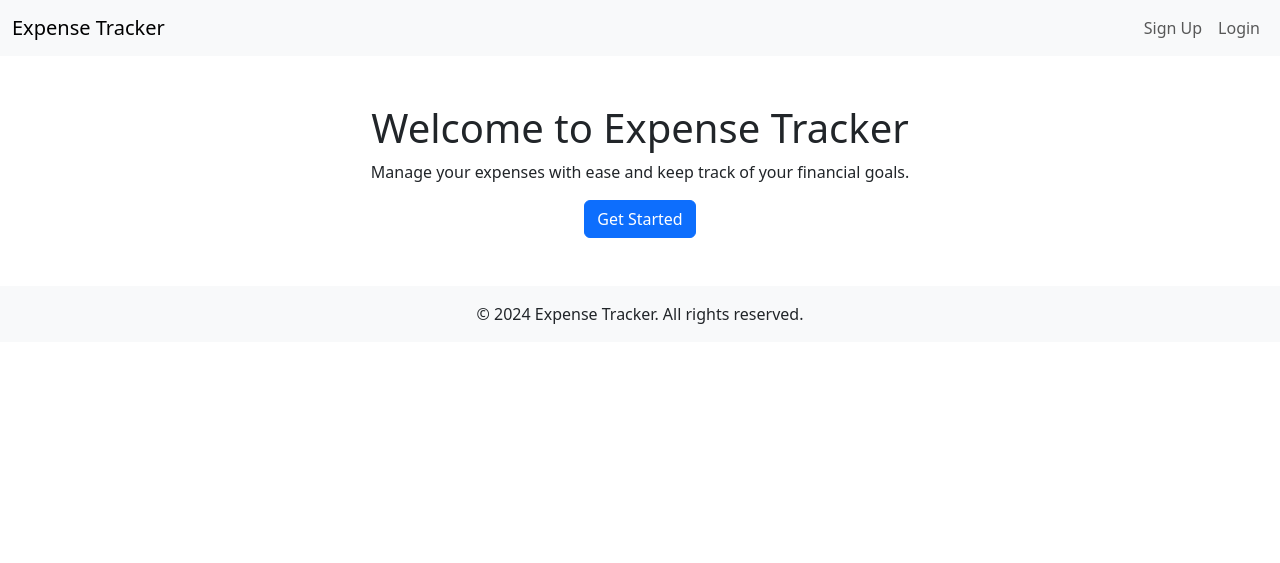
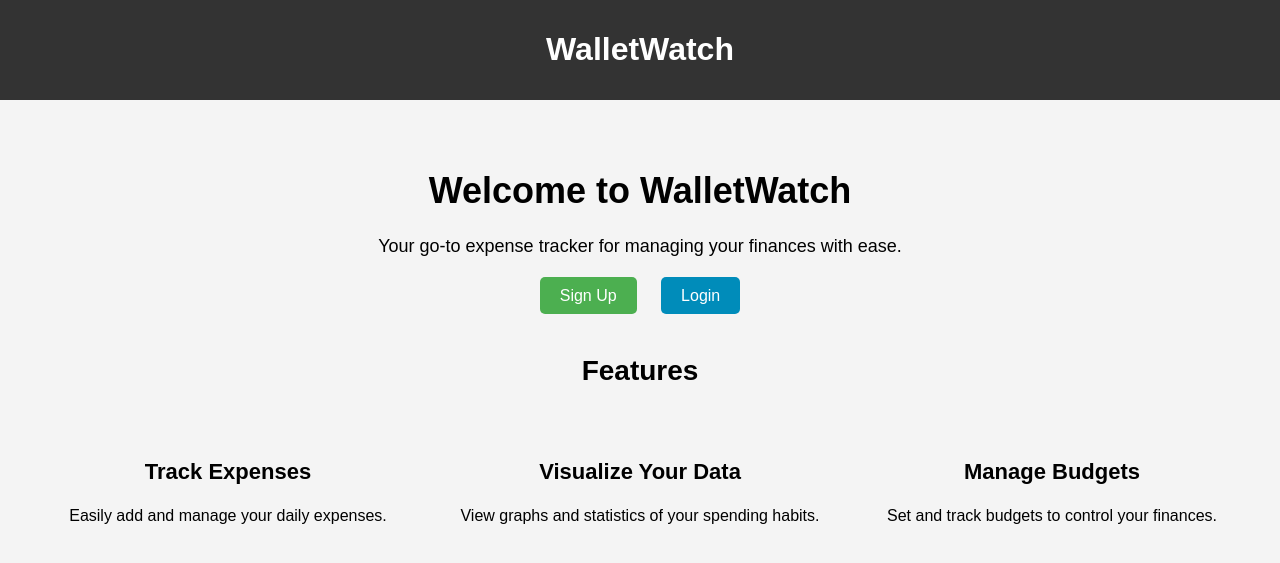
Before and after one commit to stanly08/walletwatch, a Flask app: page / in a window 1280 px wide. Shown: the top 563 px of the page. Run offline with Flask 3, Linux system fonts and the light colour scheme.

Commit message:
Update index.html

```diff
--- a/app/templates/index.html
+++ b/app/templates/index.html
@@ -1,46 +1,36 @@
-<!DOCTYPE html>
-<html lang="en">
-<head>
-    <meta charset="UTF-8">
-    <meta name="viewport" content="width=device-width, initial-scale=1.0">
-    <title>Expense Tracker</title>
-    <link rel="stylesheet" href="{{ url_for('static', filename='styles.css') }}">
-    <link href="https://cdn.jsdelivr.net/npm/bootstrap@5.3.0/dist/css/bootstrap.min.css" rel="stylesheet">
-</head>
-<body>
-    <nav class="navbar navbar-expand-lg navbar-light bg-light">
-        <div class="container-fluid">
-            <a class="navbar-brand" href="{{ url_for('main.home') }}">Expense Tracker</a>
-            <button class="navbar-toggler" type="button" data-bs-toggle="collapse" data-bs-target="#navbarNav" aria-controls="navbarNav" aria-expanded="false" aria-label="Toggle navigation">
-                <span class="navbar-toggler-icon"></span>
-            </button>
-            <div class="collapse navbar-collapse" id="navbarNav">
-                <ul class="navbar-nav ms-auto">
-                    <li class="nav-item">
-                        <a class="nav-link" href="{{ url_for('main.signup') }}">Sign Up</a>
-                    </li>
-                    <li class="nav-item">
-                        <a class="nav-link" href="{{ url_for('main.login') }}">Login</a>
-                    </li>
-                </ul>
-            </div>
+{% extends 'base.html' %}
+
+{% block title %}Welcome to WalletWatch{% endblock %}
+
+{% block content %}
+<!-- Main Introduction Section -->
+<div style="text-align: center; margin-top: 50px;">
+    <h1 style="font-size: 36px;">Welcome to WalletWatch</h1>
+    <p style="font-size: 18px;">Your go-to expense tracker for managing your finances with ease.</p>
+
+    <!-- Call to Action Buttons -->
+    <div style="margin-top: 30px;">
+        <a href="{{ url_for('main.signup') }}" style="text-decoration: none; padding: 10px 20px; background-color: #4CAF50; color: white; font-size: 16px; border-radius: 5px;">Sign Up</a>
+        <a href="{{ url_for('main.login') }}" style="text-decoration: none; padding: 10px 20px; background-color: #008CBA; color: white; font-size: 16px; border-radius: 5px; margin-left: 20px;">Login</a>
+    </div>
+</div>
+
+<!-- Features Section -->
+<div style="margin-top: 50px; text-align: center;">
+    <h2 style="font-size: 28px;">Features</h2>
+    <div style="display: flex; justify-content: center; margin-top: 30px;">
+        <div style="width: 30%; padding: 20px;">
+            <h3 style="font-size: 22px;">Track Expenses</h3>
+            <p style="font-size: 16px;">Easily add and manage your daily expenses.</p>
         </div>
-    </nav>
-
-    <div class="container mt-5">
-        <div class="text-center">
-            <h1>Welcome to Expense Tracker</h1>
-            <p>Manage your expenses with ease and keep track of your financial goals.</p>
-            <a href="{{ url_for('main.signup') }}" class="btn btn-primary">Get Started</a>
+        <div style="width: 30%; padding: 20px;">
+            <h3 style="font-size: 22px;">Visualize Your Data</h3>
+            <p style="font-size: 16px;">View graphs and statistics of your spending habits.</p>
+        </div>
+        <div style="width: 30%; padding: 20px;">
+            <h3 style="font-size: 22px;">Manage Budgets</h3>
+            <p style="font-size: 16px;">Set and track budgets to control your finances.</p>
         </div>
     </div>
-
-    <footer class="bg-light text-center text-lg-start mt-5">
-        <div class="text-center p-3">
-            © 2024 Expense Tracker. All rights reserved.
-        </div>
-    </footer>
-
-    <script src="https://cdn.jsdelivr.net/npm/bootstrap@5.3.0/dist/js/bootstrap.bundle.min.js"></script>
-</body>
-</html>
+</div>
+{% endblock %}
```
